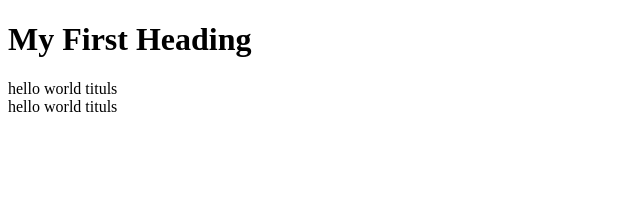
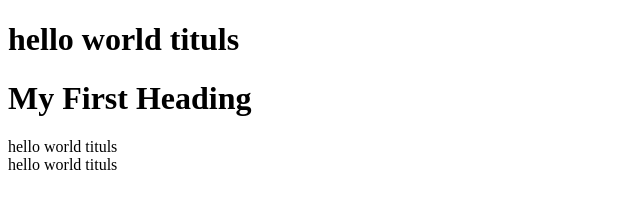
Before and after one commit to lienegluzda/webpage3, a plain HTML site: page index.html in a window 1280 px wide. Shown: the whole page, without its empty margins (0-640 px from the left). Drawn offline with Linux system fonts and the light colour scheme.

Commit message:
Update index.html

```diff
--- a/index.html
+++ b/index.html
@@ -1,6 +1,20 @@
 <!DOCTYPE html>
+
+<html>
+
+<head>
+  <title>webpage3</title>
+  <link rel="icon" type="image/png" href="https://love2dev.com/img/2000px-instagram_logo_2016svg-2000x2000.png">
+</head>
+
+<body>
+  <h1>hello world tituls</h1>
+</body>
+
+</html>
 <html>
 <body>
+<head>
 
 <h1>My First Heading</h1>
 <p>hello world tituls
```
